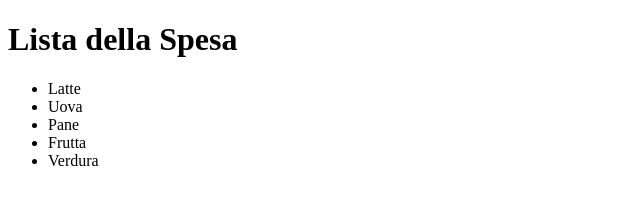
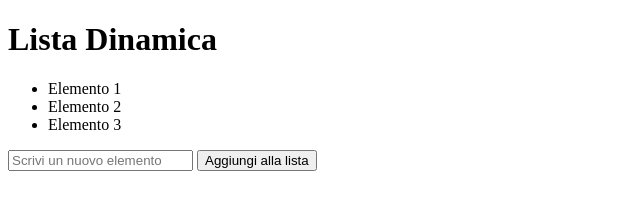
Before and after one commit to WebDevMM/todo-list, a plain HTML site: page index.html in a window 1280 px wide. Shown: the whole page, without its empty margins (0-640 px from the left). Drawn offline with Linux system fonts and the light colour scheme.

Commit message:
Aggiunto elemento alla lista con bottone

```diff
--- a/index.html
+++ b/index.html
@@ -1,21 +1,19 @@
 <!DOCTYPE html>
 <html lang="it">
-
 <head>
-    <title>Lista della Spesa</title>
+    <title>Aggiungi Elemento alla Lista</title>
+</head>
+<body>
+    <h1>Lista Dinamica</h1>
+    <ul id="lista">
+        <li>Elemento 1</li>
+        <li>Elemento 2</li>
+        <li>Elemento 3</li>
+    </ul>
+    <!-- Input per aggiungere nuovo elemento -->
+    <input type="text" id="nuovoElemento" placeholder="Scrivi un nuovo elemento">
+    <!-- Bottone per aggiungere l'elemento -->
+    <button id="aggiungiBottone">Aggiungi alla lista</button>
     <script src="script.js"></script>
-</head>
-
-<body>
-    <h1>Lista della Spesa</h1>
-    <ul>
-        <li>Latte</li>
-        <li>Uova</li>
-        <li>Pane</li>
-        <li>Frutta</li>
-        <li>Verdura</li>
-    </ul>
-
 </body>
-
 </html>
--- a/script.js
+++ b/script.js
@@ -1,3 +1,19 @@
-// Cambia automaticamente il titolo della pagina
-document.title = 'Nuovo Titolo della Pagina';
-console.log('Ciao, questo è il mio primo messaggio dalla console in un file esterno!');
+// Seleziona la lista e il bottone
+const lista = document.getElementById('lista');
+const bottone = document.getElementById('aggiungiBottone');
+const input = document.getElementById('nuovoElemento');
+
+// Aggiungi un evento di click al bottone
+bottone.addEventListener('click', () => {
+    // Ottieni il testo dall'input
+    const testoNuovoElemento = input.value;
+    // Crea un nuovo elemento di lista solo se c'è testo
+    if (testoNuovoElemento !== '') {
+        const nuovoElemento = document.createElement('li');
+        nuovoElemento.textContent = testoNuovoElemento;
+        // Aggiungi il nuovo elemento alla lista
+        lista.appendChild(nuovoElemento);
+        // Resetta il campo input
+        input.value = '';
+    }
+});
```
